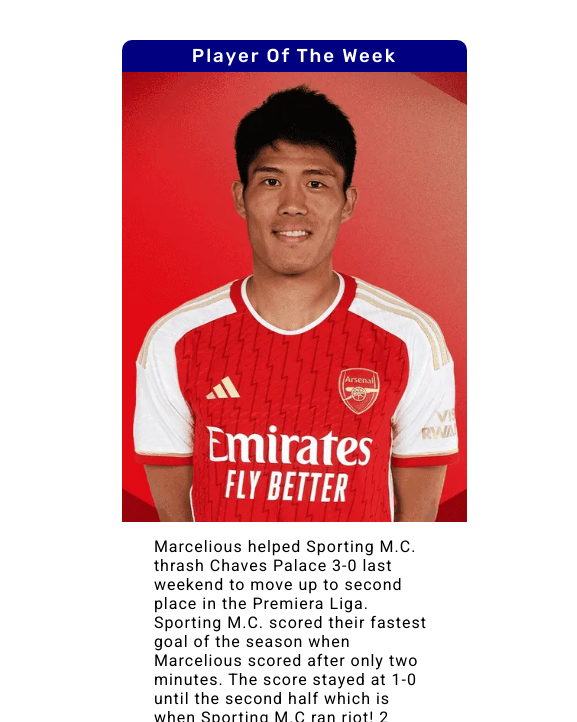
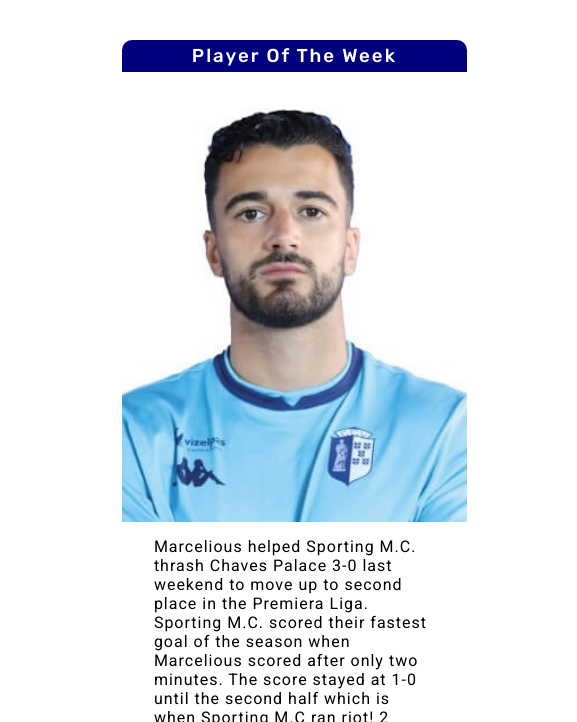
Before and after one commit to MarkClinton/sporting-mc, a plain HTML site: page index.html in a window 1280 px wide. Shown: the part 529-1251 px from the top of the page, 0-577 px from the left. Drawn offline with Linux system fonts and the light colour scheme; grey boxes are pictures that could not be loaded.

Commit message:
Style: Changed player of the week image. Removed unwanted images from the assets

```diff
--- a/assets/css/style.css
+++ b/assets/css/style.css
@@ -232,7 +232,7 @@ main {
 }
 
 .player-image {
-    background: url("../images/player.webp") no-repeat center center/cover;
+    background: url("../images/player_week.jpg") no-repeat center center/cover;
     height: 450px;
     width: 100%;
     margin: 0 auto;
```
Also changed, not shown: assets/images/crest.jpg (deleted), assets/images/player.webp (deleted), assets/images/player_week.jpeg (deleted), assets/images/player_week.jpg (added), assets/images/stadium2.jpg (deleted).
